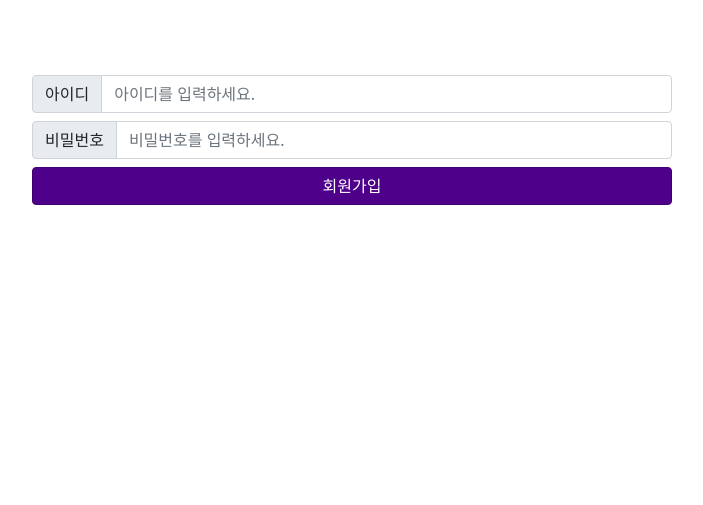
After one commit to RockhoRockho/Chatbot_FG, a Django app: template CAFE/templates/join.html in a window 1280 px wide. The commit adds this page. Shown: the part 177-682 px from the top of the page, without its empty margins (288-991 px from the left). Run offline with Django 3.2, Linux system fonts and the light colour scheme; the template is opened without the code that fills it, so the values that code supplies are empty; some libraries are stand-ins or nearby versions; some web fonts are replaced.

Commit message:
로그인/회원가입 페이지

```diff
--- /dev/null
+++ b/CAFE/static/css/login.css
@@ -0,0 +1,55 @@
+@font-face {
+    font-family: 'SBAggroB';
+    src: url('https://cdn.jsdelivr.net/gh/projectnoonnu/noonfonts_2108@1.1/SBAggroB.woff') format('woff');
+    font-weight: normal;
+    font-style: normal;
+}
+
+.p_name{
+    text-align : center;
+    font-family: 'SBAggroB';
+    color: white;
+    font-size: 80px;
+    margin-bottom: 30px;
+}
+
+.login_list {
+    clear: both;
+    /* outline: 1px solid red; */
+    width: 100%;
+    list-style: none;
+    margin-top: 10px;
+}
+
+.login_list a {
+    text-decoration: none;
+    width: 100%;
+    height: 50px;
+    border-radius: 10px;
+    margin-top: 7px;
+}
+
+/* .login_list > div > a{
+    text-decoration: none;
+} */
+.login_list div {
+    width: 100%;
+    height: 50px;
+    margin: 0 auto;
+    border-radius: 7px;
+    margin-bottom: 5px;
+}
+
+.login_list strong {
+    margin-left: 37%;
+    line-height: 50px;
+    font-size: 18px;
+    letter-spacing: 1px;
+}
+
+
+[id$="-toggle"] {
+    margin-right: 15px;
+}
+
+/* --------------------------------------------------------- */
--- /dev/null
+++ b/CAFE/templates/join.html
@@ -0,0 +1,47 @@
+<!DOCTYPE html>
+<html lang="ko">
+
+<head>
+	<meta charset="UTF-8">
+	<meta http-equiv="X-UA-Compatible" content="IE=edge">
+	<meta name="viewport" content="width=device-width, initial-scale=1.0">
+
+	<!-- style sheet -->
+    <link rel="stylesheet" href="/static/bs/css/bootstrap.min.css">
+    <script src="/static/bs/js/bootstrap.bundle.min.css"></script>
+    <link rel="stylesheet" href="../static/css/login.css"/>
+
+	<!-- google api ajax -->
+	<script src="https://ajax.googleapis.com/ajax/libs/jquery/3.6.0/jquery.min.js"></script>
+</head>
+
+
+<div class="h-100 w-100">
+    <div style="width: 500px; height: 120px; z-index: 10; position: absolute; left: 70px; top: 100px;">
+        <div class="p_name">JOIN</div>
+    </div>
+    <div class="d-flex flex-wrap justify-content-center align-items-center h-100">
+        <div class="d-flex flex-wrap justify-content-center align-items-center col-12 col-md-6 py-5" style="z-index: 100; position: absolute; top: 200px;">
+            <form class="col-12" name="login" action="{%url 'member_login' %}" method="POST" id="login_input">
+                {% csrf_token %}
+                <div class="input-group d-flex py-1">
+                    <span class="input-group-text" id="addon-wrapping">아이디</span>
+                    <input type="text" class="form-control" name="username" placeholder="아이디를 입력하세요.">
+                </div>
+                <div class="input-group d-flex py-1">
+                    <span class="input-group-text" id="addon-wrapping">비밀번호</span>
+                    <input type="password" class="form-control" name="password" placeholder="비밀번호를 입력하세요.">
+                </div>
+                <div class="d-flex py-1">
+                    <input type="submit" class="btn btn-primary w-100" value="회원가입">
+                </div>
+                <div class="d-flex py-1">
+                    <span style="color:red;"><strong>{{ error }}</strong> </span>
+                </div>
+            </form>
+        </div>
+    </div>
+    <video muted autoplay loop>
+        <source src="../static/video/coffee.mp4" type="video/mp4" style="position: fixed; width: 100%" />
+    </video>
+</div>
```
Also changed, not shown: CAFE/templates/login.html (added, +47 -0 lines), CAFE/templates/main_2.html (+4 -4 lines).
